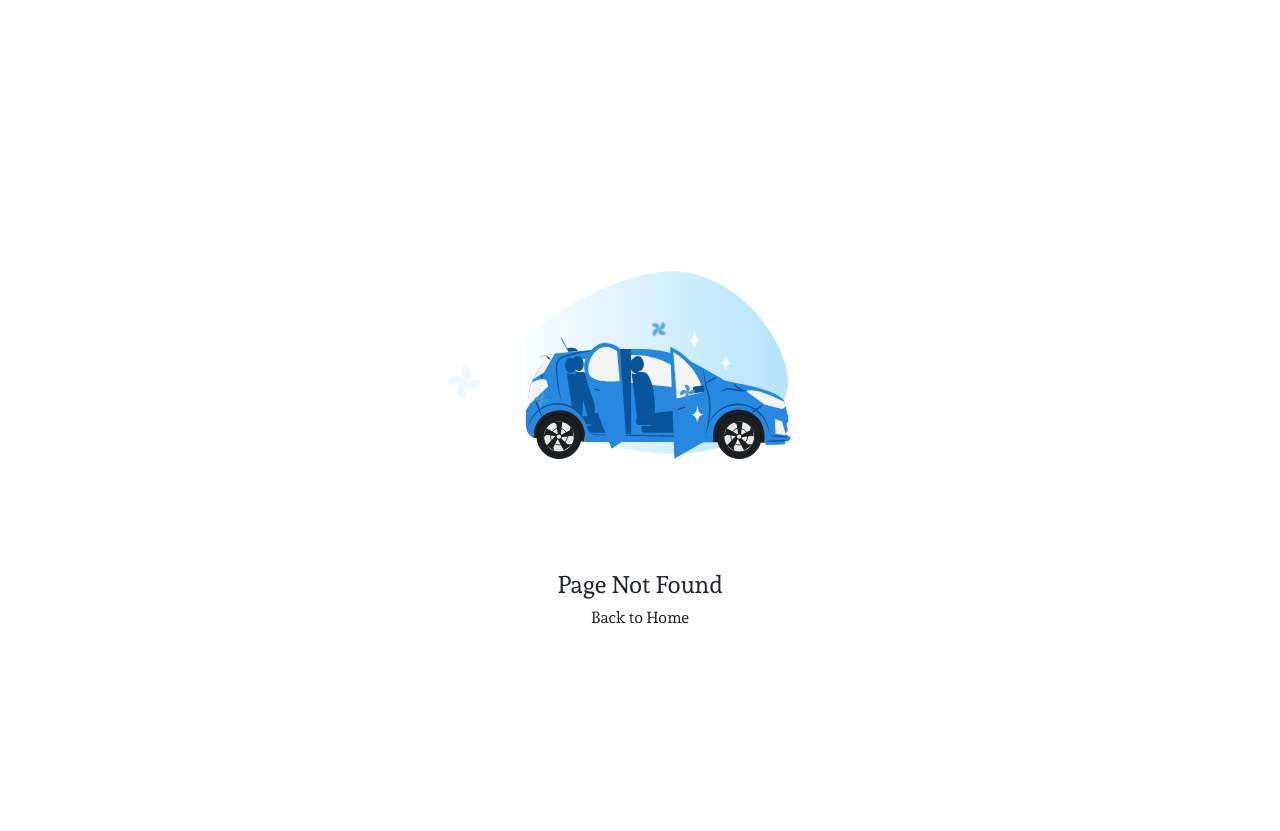
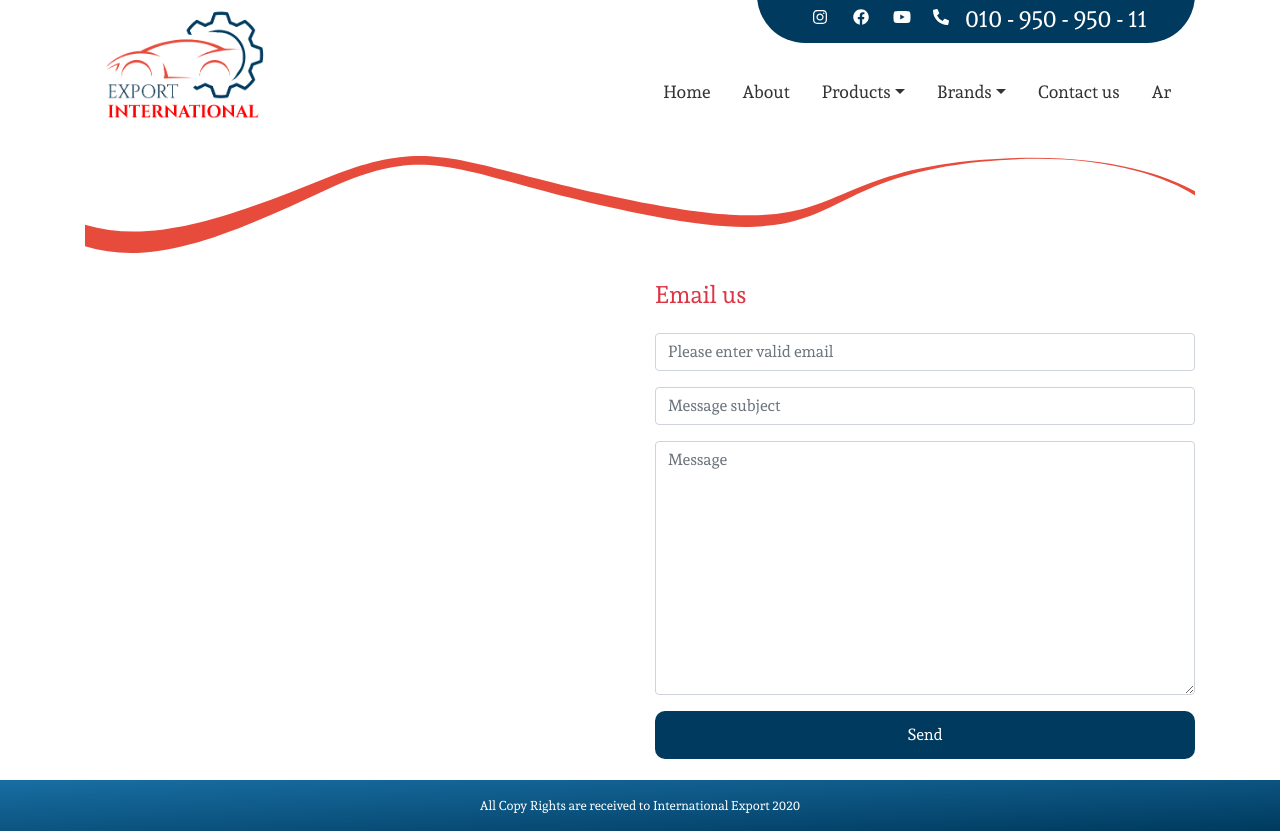
Before and after one commit to arahman1983/international-export, a Next.js app: page /contact in a window 1280 px wide. Before the commit this address had no page. Before the commit the page ends 800 px from the top, so only its background shows below. Built offline with nearby package versions, Linux system fonts and the light colour scheme.

Commit message:
contact form

```diff
--- /dev/null
+++ b/components/contactForm.tsx
@@ -0,0 +1,74 @@
+import {useState, useRef} from 'react'
+import useTranslation from "../locals/localHook"
+
+export default function ContactForm () {
+  const { t } = useTranslation();
+  const [cEmail, setCEmail] = useState<string>("")
+  const [cSubject, setCSubject] = useState<string>("")
+  const [cMessage, setCMessage] = useState<string>("")
+
+  const refEmail = useRef<HTMLInputElement>(null);
+  const refSubject = useRef<HTMLInputElement>(null);
+  const refMessage = useRef<HTMLTextAreaElement>(null);
+
+
+  const handleEmail = (e:React.ChangeEvent<HTMLInputElement>) => {
+    refEmail.current.classList.remove('border')
+    refEmail.current.classList.remove('border-danger')
+    setCEmail(e.target.value)
+  }
+  const handleSubject = (e:React.ChangeEvent<HTMLInputElement>) => {
+    refSubject.current.classList.remove('border')
+    refSubject.current.classList.remove('border-danger')
+    setCSubject(e.target.value)
+  }
+  const handleMessage = (e:React.ChangeEvent<HTMLTextAreaElement>) => {
+    refMessage.current.classList.remove('border')
+    refMessage.current.classList.remove('border-danger')
+
+    setCMessage(e.target.value)
+  }
+
+  const re = /^[a-zA-Z0-9.!#$%&'*+/=?^_`{|}~-]+@[a-zA-Z0-9-]+(?:\.[a-zA-Z0-9-]+)*$/;
+
+  const sendMessage = (e:React.SyntheticEvent<EventTarget>) => {
+    e.preventDefault();
+    if(!re.test(cEmail.toLowerCase())){
+      refEmail.current.classList.add('border')
+      refEmail.current.classList.add('border-danger')
+      refEmail.current.focus();
+      return false
+    }
+    if(cSubject.trim().length === 0){
+      refSubject.current.classList.add('border')
+      refSubject.current.classList.add('border-danger')
+      refSubject.current.focus();
+      return false
+    }
+    if(cMessage.trim().length === 0){
+      refMessage.current.classList.add('border')
+      refMessage.current.classList.add('border-danger')
+      refMessage.current.focus();
+      return false
+    }
+  }
+  return(
+    <>
+    <h4 className="text-danger mb-4">{t("EmailUs")}</h4>
+      <form onSubmit={sendMessage}>
+        <div className="form-group">
+          <input type="email" ref={refEmail} className="form-control" placeholder={t("Email")} value={cEmail} onChange={handleEmail}/>
+        </div>
+        <div className="form-group">
+          <input type="text" ref={refSubject} className="form-control" placeholder={t("Subject")} value={cSubject} onChange={handleSubject}/>
+        </div>
+        <div className="form-group">
+          <textarea className="form-control" ref={refMessage} rows={10} placeholder={t("Message")} value={cMessage} onChange={handleMessage}></textarea>
+        </div>
+        <div className="form-group">
+          <button className="btn btnPrimary btn-block">{t("Send")}</button>
+        </div>
+      </form>
+    </>
+  )
+}
--- a/components/index.tsx
+++ b/components/index.tsx
@@ -4,8 +4,9 @@ export { default as Footer } from './footer'
 export { default as SpeedContact } from './speedContact'
 export { default as ProductCard } from './productCard'
 export { default as Loader } from './loader'
-export { default as DetailsPage} from './details'
-export {default as InnerHeader } from './innerpagesHeader'
+export { default as DetailsPage } from './details'
+export { default as InnerHeader } from './innerpagesHeader'
+export { default as ContactForm } from './contactForm'
 /* ********** Home components ********/
 export { default as Slider } from './homeComponents/slider'
 export { default as HomeAbout } from './homeComponents/homeAbout'
--- a/locals/localStrings.ts
+++ b/locals/localStrings.ts
@@ -9,6 +9,11 @@ export const LangStrings = {
     Contact: "Contact us",
     ReadMore: "Reade More",
     ChangeLang: "Ar",
+    EmailUs: "Email us",
+    Email: "Please enter valid email",
+    Subject: "Message subject",
+    Message: "Message",
+    Send: "Send",
     CopyRights: "All Copy Rights are received to International Export 2020"
   },
   ar : {
@@ -20,6 +25,11 @@ export const LangStrings = {
     Brands: "علامات تجارية",
     Contact: "تواصل معنا",
     ReadMore: "المزيد",
+    EmailUs: "راسلنا",
+    Email: "من فضلك أدخل بريد صحيح",
+    Subject: "عنوان الرسالة",
+    Message: "الرسالة",
+    Send: "أرسل",
     CopyRights: " جميع الحقوق محفوظة 2020",
     ChangeLang: "En",
   }
--- /dev/null
+++ b/pages/contact.tsx
@@ -0,0 +1,22 @@
+import { useState } from 'react'
+import { Layout, ContactForm, InnerHeader } from '../components'
+
+export default function ContactUs(){
+  return(
+    <Layout>
+      <div className="container">
+        <InnerHeader/>
+      </div>
+      <div className="container" style={{marginTop: '-80px'}}>
+        <div className="row">
+          <div className="col-md-6">
+
+          </div>
+          <div className="col-md-6">
+            <ContactForm />
+          </div>
+        </div>
+      </div>
+    </Layout>
+  )
+}
--- a/styles/globals.css
+++ b/styles/globals.css
@@ -115,6 +115,23 @@ a, a:hover {
   transition: all 0.5s;
 }
 
+
+.btnPrimary{
+  background-color: var(--primary);
+  border-radius: 10px;
+  color: var(--invert-color);
+  padding: 0.7rem 1.5rem;
+  margin-top: 1rem;
+  font-size: 1rem;
+  z-index: 999;
+  transition: all 0.5s;
+}
+.btnPrimary:hover{
+  background-color: var(--primary);
+  color: var(--invert-color);
+  transition: all 0.5s;
+}
+
 .react-multiple-carousel__arrow.react-multiple-carousel__arrow--right,
 .react-multiple-carousel__arrow.react-multiple-carousel__arrow--left,
 .react-multiple-carousel__arrow.react-multiple-carousel__arrow--right:hover,
```
